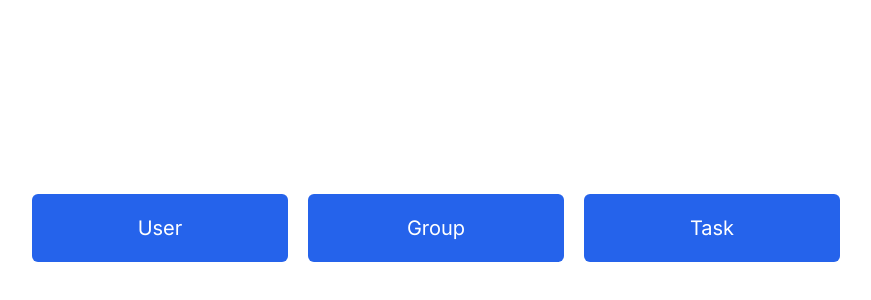
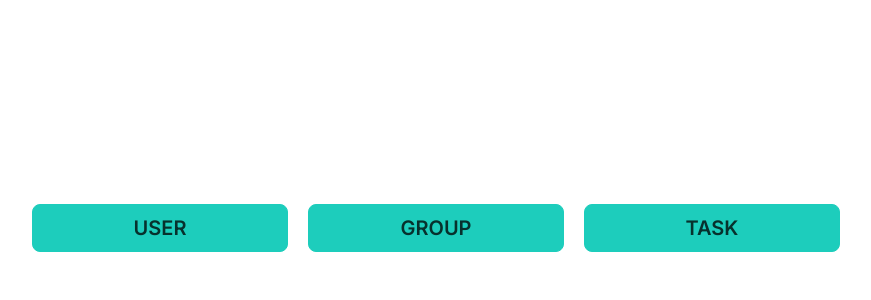
Before and after one commit to tentamdin/pecha-tools-for-stt, a Next.js app: page /dashboard in a window 1280 px wide. Shown: the part 172-472 px from the top of the page, without its empty margins (204-1075 px from the left). Built offline with nearby package versions, Linux system fonts and the light colour scheme.

Commit message:
minor:cosmetic change

```diff
--- a/package.json
+++ b/package.json
@@ -14,7 +14,6 @@
   "dependencies": {
     "@prisma/client": "^5.2.0",
     "autoprefixer": "10.4.14",
-    "aws-sdk": "^2.1430.0",
     "csv-parser": "^3.0.0",
     "dotenv": "^16.3.1",
     "eslint": "8.46.0",
--- a/src/app/dashboard/page.js
+++ b/src/app/dashboard/page.js
@@ -2,29 +2,18 @@ import React from "react";
 import Link from "next/link";
 
 const Dashboard = () => {
+  const links = ["user", "group", "task"];
   return (
     <div className="h-screen flex flex-col sm:flex-row justify-center items-center space-y-5 space-x-0 sm:space-y-0 sm:space-x-5">
-      <Link
-        href="/dashboard/user"
-        className="bg-blue-600 border-none rounded-md text-white text-center text-base py-2 w-1/2 sm:py-5 sm:text-xl sm:w-1/5"
-        type="button"
-      >
-        User
-      </Link>
-      <Link
-        href="/dashboard/group"
-        className="bg-blue-600 border-none rounded-md text-white text-base sm:text-xl py-2 sm:py-5 w-1/2  sm:w-1/5 text-center"
-        type="button"
-      >
-        Group
-      </Link>
-      <Link
-        href="/dashboard/task"
-        className="bg-blue-600 border-none rounded-md text-white text-base sm:text-xl py-2 sm:py-5 w-1/2  sm:w-1/5 text-center"
-        type="button"
-      >
-        Task
-      </Link>
+      {links.map((link) => (
+        <Link
+          href={`/dashboard/${link}`}
+          className="btn btn-accent text-base text-center w-1/2 sm:text-xl sm:w-1/5"
+          type="button"
+        >
+          {link}
+        </Link>
+      ))}
     </div>
   );
 };
--- a/src/app/dashboard/task/TaskForm.js
+++ b/src/app/dashboard/task/TaskForm.js
@@ -7,6 +7,11 @@ import Select from "@/components/Select";
 const TaskForm = ({ groups }) => {
   const ref = useRef(null);
   const [selectedFile, setSelectedFile] = useState([]);
+  const [selectedOption, setSelectedOption] = useState("");
+
+  const handleOptionChange = async (event) => {
+    setSelectedOption(event.target.value);
+  };
 
   const handleFileChange = (event) => {
     console.log(event.target.files[0]);
@@ -27,7 +32,13 @@ const TaskForm = ({ groups }) => {
         ref={ref}
         className="flex flex-col md:flex-row justify-center items-center md:items-end space-y-5 space-x-0 md:space-y-0 md:space-x-10"
       >
-        <Select title="group_id" label="Groups" options={groups} />
+        <Select
+          title="group_id"
+          label="Groups"
+          options={groups}
+          selectedOption={selectedOption}
+          handleOptionChange={handleOptionChange}
+        />
         <div className="form-control w-full max-w-xs">
           <label className="label" htmlFor="file_name">
             <span className="label-text text-base font-semibold">
--- a/src/app/dashboard/user/AddUserModal.js
+++ b/src/app/dashboard/user/AddUserModal.js
@@ -1,13 +1,17 @@
 "use client";
 
-import React, { useRef } from "react";
+import React, { useRef, useState } from "react";
 import { createGroup } from "@/model/group";
 import { createUser } from "@/model/user";
 import Select from "@/components/Select";
 
 const AddUserModal = ({ groups }) => {
   const ref = useRef(null);
+  const [selectedOption, setSelectedOption] = useState("");
 
+  const handleOptionChange = async (event) => {
+    setSelectedOption(event.target.value);
+  };
   const roles = [
     {
       id: "TRANSCRIBER",
@@ -70,8 +74,20 @@ const AddUserModal = ({ groups }) => {
                 className="input input-bordered w-full"
               />
             </div>
-            <Select title="group_id" label="Groups" options={groups} />
-            <Select title="role" label="Roles" options={roles} />
+            <Select
+              title="group_id"
+              label="Groups"
+              options={groups}
+              selectedOption={selectedOption}
+              handleOptionChange={handleOptionChange}
+            />
+            <Select
+              title="role"
+              label="Roles"
+              options={roles}
+              selectedOption={selectedOption}
+              handleOptionChange={handleOptionChange}
+            />
           </div>
           <button
             type="submit"
--- a/src/app/page.js
+++ b/src/app/page.js
@@ -15,9 +15,15 @@ export default async function Home({ searchParams }) {
   return (
     <div className="flex flex-col justify-center items-center overflow-y-auto">
       {session === undefined ? (
-        <div className="mt-10 text-xl font-semibold">
-          please log in to it with correct username - ?session=username
-        </div>
+        <>
+          <div className="mt-10 text-xl font-semibold my-4 text-center">
+            please log in to it with correct username - ?session=username
+            <span className="block">or</span>
+          </div>
+          <Link href="/dashboard" type="button" className="btn btn-accent">
+            Dashboard
+          </Link>
+        </>
       ) : (
         <AudioTranscript tasks={userTasks} userDetail={userDetail} />
       )}
--- a/src/components/Select.js
+++ b/src/components/Select.js
@@ -23,7 +23,7 @@ const Select = ({
         <option value="" disabled>
           Select {label}
         </option>
-        {options.map((option) => (
+        {options?.map((option) => (
           <option key={option.id} value={option.id}>
             {option.name}
           </option>
--- a/src/model/action.js
+++ b/src/model/action.js
@@ -1,8 +1,8 @@
 "use server";
 
-import prisma from "@/lib/db";
+import prisma from "@/service/db";
 
-const  ASSIGN_TASKS = 5;
+const ASSIGN_TASKS = 5;
 //get user detail if exist
 export const getUserDetails = async (username) => {
   try {
@@ -12,7 +12,7 @@ export const getUserDetails = async (username) => {
       },
     });
     if (userData === null) {
-      throw new Error("No user found! Please try another.");
+      throw new Error("please log in to it with ?session={username}.");
     }
     return userData;
   } catch (error) {
--- a/src/model/group.js
+++ b/src/model/group.js
@@ -1,6 +1,6 @@
 "use server";
 
-import prisma from "@/lib/db";
+import prisma from "@/service/db";
 import { revalidatePath } from "next/cache";
 
 export const getAllGroup = async () => {
--- a/src/model/task.js
+++ b/src/model/task.js
@@ -1,6 +1,6 @@
 "use server";
 
-import prisma from "@/lib/db";
+import prisma from "@/service/db";
 import { revalidatePath } from "next/cache";
 import { calculateAudioMinutes } from "./user";
 
--- a/src/model/user.js
+++ b/src/model/user.js
@@ -1,6 +1,6 @@
 "use server";
 
-import prisma from "@/lib/db";
+import prisma from "@/service/db";
 import { revalidatePath } from "next/cache";
 
 export const getAllUser = async () => {
```
Also changed, not shown: src/lib/aws.js (deleted, +0 -13 lines), src/service/db.js (renamed from src/lib/db.js), 1 other file (tests, documents, lock files or other folders).
